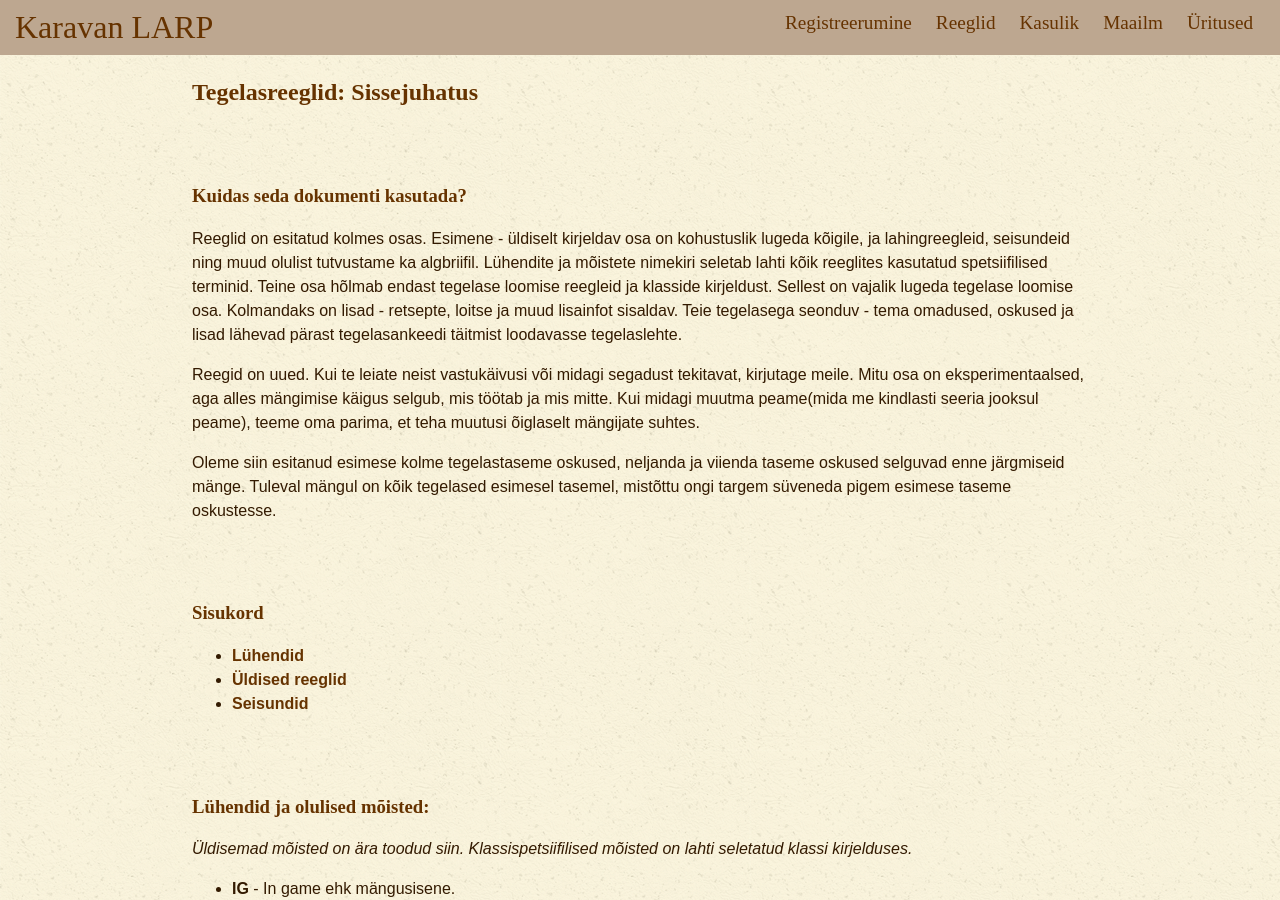
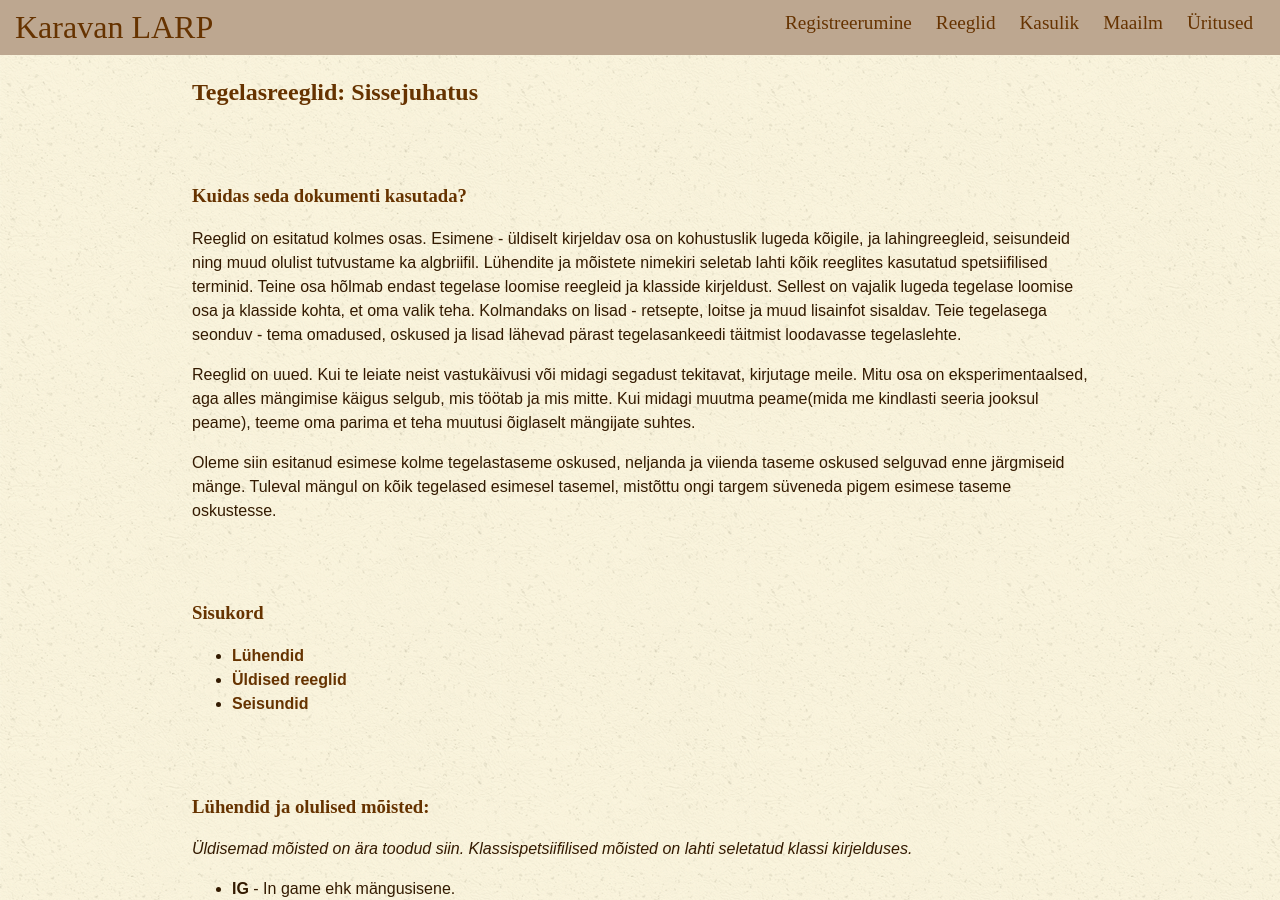
Before and after one commit to karavanlarp/karavanlarp.github.io, a Jekyll site: the page built from est/rules/intro.md, in a window 1280 px wide and 900 px high. Built offline with Jekyll 4.4.1, drawn with Linux system fonts in a browser that asks for light colours; some web fonts are replaced.

Commit message:
text update

```diff
--- a/est/rules/intro.md
+++ b/est/rules/intro.md
@@ -6,9 +6,9 @@ title: Tegelasreeglid; sissejuhatus
 
 ### Kuidas seda dokumenti kasutada?
 
-Reeglid on esitatud kolmes osas. Esimene - üldiselt kirjeldav osa on kohustuslik lugeda kõigile, ja lahingreegleid, seisundeid ning muud olulist tutvustame ka algbriifil. Lühendite ja mõistete nimekiri seletab lahti kõik reeglites kasutatud spetsiifilised terminid. Teine osa hõlmab endast tegelase loomise reegleid ja klasside kirjeldust. Sellest on vajalik lugeda tegelase loomise osa. Kolmandaks on lisad - retsepte, loitse ja muud lisainfot sisaldav. Teie tegelasega seonduv - tema omadused, oskused ja lisad lähevad pärast tegelasankeedi täitmist loodavasse tegelaslehte.
+Reeglid on esitatud kolmes osas. Esimene - üldiselt kirjeldav osa on kohustuslik lugeda kõigile, ja lahingreegleid, seisundeid ning muud olulist tutvustame ka algbriifil. Lühendite ja mõistete nimekiri seletab lahti kõik reeglites kasutatud spetsiifilised terminid. Teine osa hõlmab endast tegelase loomise reegleid ja klasside kirjeldust. Sellest on vajalik lugeda tegelase loomise osa ja klasside kohta, et oma valik teha. Kolmandaks on lisad - retsepte, loitse ja muud lisainfot sisaldav. Teie tegelasega seonduv - tema omadused, oskused ja lisad lähevad pärast tegelasankeedi täitmist loodavasse tegelaslehte.
 
-Reegid on uued. Kui te leiate neist vastukäivusi või midagi segadust tekitavat, kirjutage meile. Mitu osa on eksperimentaalsed, aga alles mängimise käigus selgub, mis töötab ja mis mitte. Kui midagi muutma peame(mida me kindlasti seeria jooksul peame), teeme oma parima, et teha muutusi õiglaselt mängijate suhtes.
+Reeglid on uued. Kui te leiate neist vastukäivusi või midagi segadust tekitavat, kirjutage meile. Mitu osa on eksperimentaalsed, aga alles mängimise käigus selgub, mis töötab ja mis mitte. Kui midagi muutma peame(mida me kindlasti seeria jooksul peame), teeme oma parima et teha muutusi õiglaselt mängijate suhtes.
 
 Oleme siin esitanud esimese kolme tegelastaseme oskused, neljanda ja viienda taseme oskused selguvad enne järgmiseid mänge. Tuleval mängul on kõik tegelased esimesel tasemel, mistõttu ongi targem süveneda pigem esimese taseme oskustesse.
 
```
